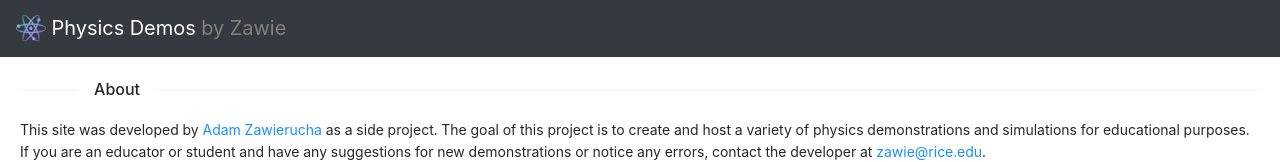
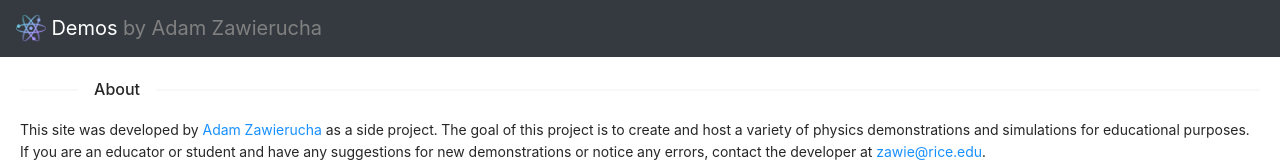
Before and after one commit to zawie/demo-site, a React (Create React App) app: page / in a window 1280 px wide. Shown: the top 162 px of the page. Built offline with nearby package versions, Linux system fonts and the light colour scheme.

Commit message:
Demos rename

```diff
--- a/public/index.html
+++ b/public/index.html
@@ -25,7 +25,7 @@
       work correctly both with client-side routing and a non-root public URL.
       Learn how to configure a non-root public URL by running `npm run build`.
     -->
-    <title>Physics Demos</title>
+    <title>Demos</title>
   </head>
   <body>
     <noscript>You need to enable JavaScript to run this app. :(</noscript>
--- a/src/components/header/Header.js
+++ b/src/components/header/Header.js
@@ -14,8 +14,7 @@ export default function Header() {
               width="30"
               height="30"
               className="d-inline-block align-top"
-            />{' '}
-            Physics Demos <p style={{display: "inline", color: "gray"}}>by Zawie</p>
+            />{' '} Demos <p style={{display: "inline", color: "gray"}}>by Adam Zawierucha</p>
           </Navbar.Brand>
         </Navbar>
       </>
```
